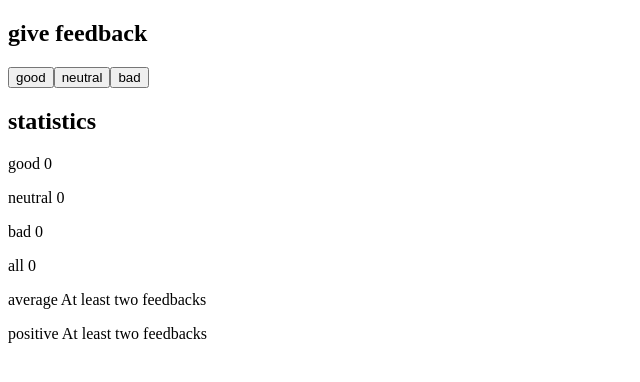
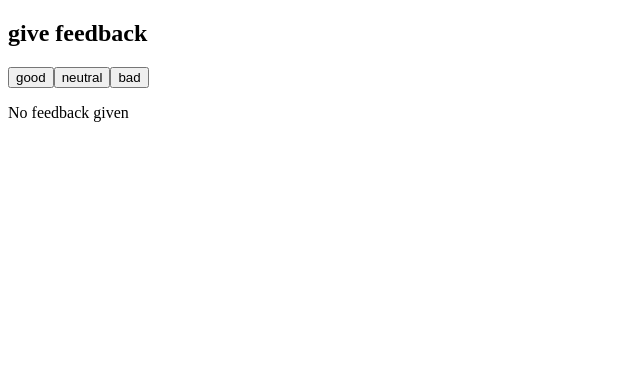
Before and after one commit to lseijp00/FullStackOpe, a React (Vite) app in the folder part 1/unicafe/: page / in a window 1280 px wide. Shown: the top 382 px of the page, without its empty margins (0-640 px from the left). Built offline with nearby package versions, Linux system fonts and the light colour scheme.

Commit message:
unicafe, 1.9

```diff
--- a/part 1/unicafe/src/main.jsx
+++ b/part 1/unicafe/src/main.jsx
@@ -49,13 +49,8 @@ const App = () => {
   useEffect(() => {
     setAll(good + bad + neutral)
     const sumValues = (valores.good * good) + (valores.neutral * neutral) + (valores.bad * bad)
-    if (all < 1) {
-      setAverage('At least two feedbacks')
-      setPositive('At least two feedbacks')
-    } else {
-      setAverage(sumValues / all)
-      setPositive((good / all) * 100 + '%')
-    }
+    setAverage(sumValues / all)
+    setPositive((good / all) * 100 + '%')
   }, [good, bad, neutral, average, all])
 
   return (
@@ -64,7 +59,11 @@ const App = () => {
       <button onClick={handleClick('good')}>good</button>
       <button onClick={handleClick('neutral')}>neutral</button>
       <button onClick={handleClick('bad')}>bad</button>
-      <Statistics good={good} bad={bad} neutral={neutral} all={all} average = {average} positive = {positive}/>
+      {
+      all
+        ? (<Statistics good={good} bad={bad} neutral={neutral} all={all} average = {average} positive = {positive}/>)
+        : <p>No feedback given</p>
+      }
 
     </div>
   )
```
